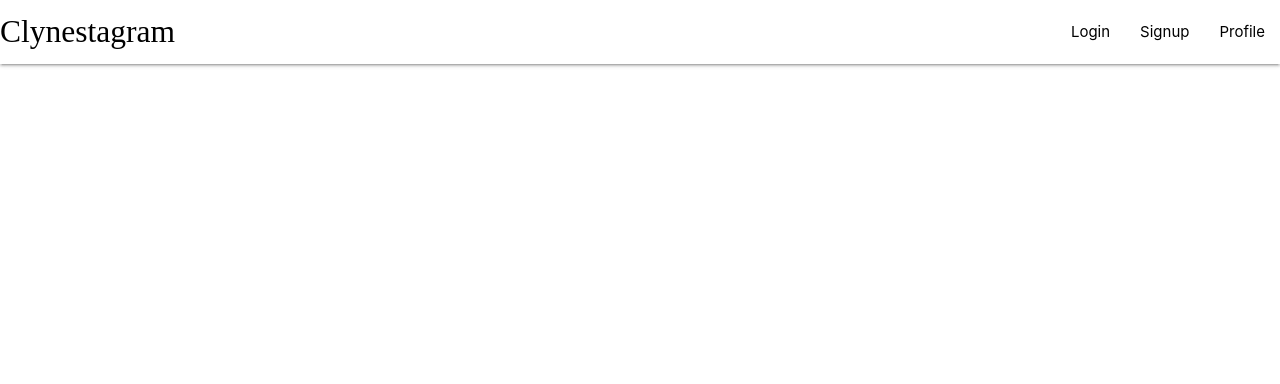
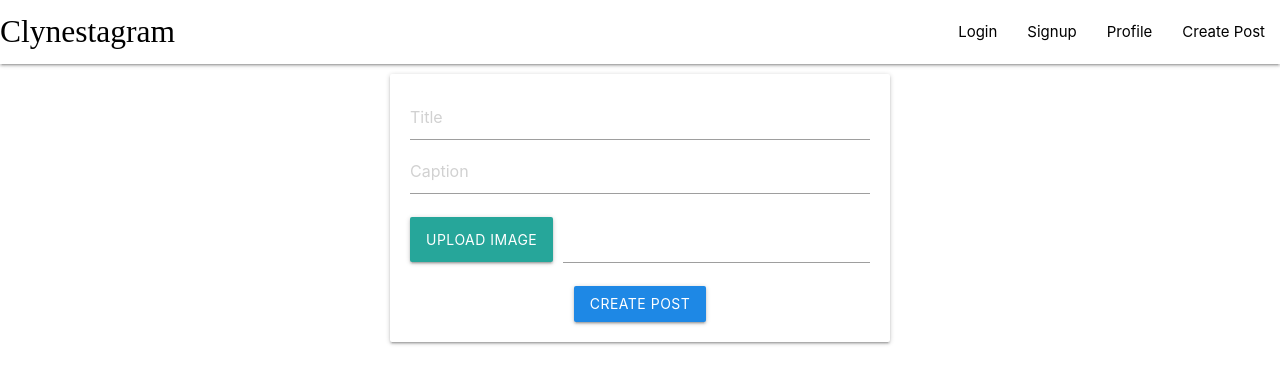
Before and after one commit to clippefuentes/MERNInstagram, a React (Create React App) app in the folder client/: page /newPost in a window 1280 px wide. Shown: the top 384 px of the page. Built offline with nearby package versions, Linux system fonts and the light colour scheme; a web font is replaced by a local one.

Commit message:
add create post page

```diff
--- a/client/public/index.html
+++ b/client/public/index.html
@@ -24,6 +24,7 @@
       work correctly both with client-side routing and a non-root public URL.
       Learn how to configure a non-root public URL by running `npm run build`.
     -->
+    <link href="https://fonts.googleapis.com/icon?family=Material+Icons" rel="stylesheet">
     <link rel="stylesheet" href="https://cdnjs.cloudflare.com/ajax/libs/materialize/1.0.0/css/materialize.min.css">
     <title>React App</title>
   </head>
--- a/client/src/App.css
+++ b/client/src/App.css
@@ -42,3 +42,9 @@ a {
 .item {
   width: 30%
 }
+
+.home-card {
+  margin: 25px auto;
+  max-width: 500px;
+  height: max-content
+}
--- a/client/src/App.js
+++ b/client/src/App.js
@@ -6,6 +6,7 @@ import Home from './components/views/Home';
 import Login from './components/views/Login';
 import Profile from './components/views/Profile';
 import Signup from './components/views/Signup';
+import CreatePost from './components/views/CreatePost';
 
 import './App.css'
 
@@ -18,6 +19,7 @@ function App() {
         <Route path="/login" element={<Login />} />
         <Route path="/profile" element={<Profile />} />
         <Route path="/signup" element={<Signup />} />
+        <Route path="/newPost" element={<CreatePost />} />
       </Routes>
     </Router>
   );
--- a/client/src/components/Navbar.js
+++ b/client/src/components/Navbar.js
@@ -10,6 +10,7 @@ const NavBar = () => {
                 <li><Link to="/login">Login</Link></li>
                 <li><Link to="/signup">Signup</Link></li>
                 <li><Link to="/profile">Profile</Link></li>
+                <li><Link to="/newPost">Create Post</Link></li>
             </ul>
             </div>
         </nav>
--- /dev/null
+++ b/client/src/components/views/CreatePost.js
@@ -0,0 +1,30 @@
+import React from 'react'
+
+const CreatePost = () => {
+    return (
+        <div className="card input-div"
+            style={{
+                margin: "10px auto",
+                maxWidth: "500px",
+                padding: "20px",
+                textAlign: "center"
+            }}
+        >
+            <input type="text" placeholder="Title " />
+            <input type="text" placeholder="Caption " /><div class="file-field input-field">
+                <div className="btn">
+                    <span>Upload Image</span>
+                    <input type="file" />
+                </div>
+                <div class="file-path-wrapper">
+                    <input className="file-path validate" type="text" />
+                </div>
+            </div>
+            <button className="btn waves-effect waves-light blue darken-1" type="submit" name="action">
+                Create Post
+            </button>
+        </div>
+    )
+}
+
+export default CreatePost
--- a/client/src/components/views/Home.js
+++ b/client/src/components/views/Home.js
@@ -2,8 +2,43 @@ import React from 'react'
 
 const Home = () => {
     return (
-        <div>
-            HOME
+        <div className="home">
+            <div className="card home-card">
+                <h5>Clyne</h5>
+                <div className="card-image">
+                    <img src={`https://images.unsplash.com/photo-1637256978569-33924dd9512d?ixid=MnwxMjA3fDB8MHxwaG90by1wYWdlfHx8fGVufDB8fHx8&ixlib=rb-1.2.1&auto=format&fit=crop&w=1170&q=80`} />
+                </div>
+                <div className="card-content">
+                    <i className="material-icons" style={{color: 'black'}}>favorite</i>
+                    <h6>Title</h6>
+                    <p>Thank God for this view</p>
+                    <input type="text" placeholder="Add a comment" />
+                </div>
+            </div>
+            <div className="card home-card">
+                <h5>Clyne</h5>
+                <div className="card-image">
+                    <img src={`https://images.unsplash.com/photo-1637256978569-33924dd9512d?ixid=MnwxMjA3fDB8MHxwaG90by1wYWdlfHx8fGVufDB8fHx8&ixlib=rb-1.2.1&auto=format&fit=crop&w=1170&q=80`} />
+                </div>
+                <div className="card-content">
+                    <i className="material-icons" style={{color: 'black'}}>favorite</i>
+                    <h6>Title</h6>
+                    <p>Thank God for this view</p>
+                    <input type="text" placeholder="Add a comment" />
+                </div>
+            </div>
+            <div className="card home-card">
+                <h5>Clyne</h5>
+                <div className="card-image">
+                    <img src={`https://images.unsplash.com/photo-1637256978569-33924dd9512d?ixid=MnwxMjA3fDB8MHxwaG90by1wYWdlfHx8fGVufDB8fHx8&ixlib=rb-1.2.1&auto=format&fit=crop&w=1170&q=80`} />
+                </div>
+                <div className="card-content">
+                    <i className="material-icons" style={{color: 'black'}}>favorite</i>
+                    <h6>Title</h6>
+                    <p>Thank God for this view</p>
+                    <input type="text" placeholder="Add a comment" />
+                </div>
+            </div>
         </div>
     )
 }
--- a/client/src/components/views/Login.js
+++ b/client/src/components/views/Login.js
@@ -8,7 +8,7 @@ const Login = () => {
                 <h2 className="brand-logo"> Clynestagram </h2>
                 <input type="email" placeholder="Email" />
                 <input type="password" placeholder="Password" />
-                <button className="btn waves-effect waves-light blue lighten-2" type="submit" name="action">
+                <button className="btn waves-effect waves-light blue darken-1" type="submit" name="action">
                     Login
                 </button>
                 <h5>
--- a/client/src/components/views/Signup.js
+++ b/client/src/components/views/Signup.js
@@ -9,7 +9,7 @@ const Signup = () => {
                 <input type="text" placeholder="Name" />
                 <input type="email" placeholder="Email" />
                 <input type="password" placeholder="Password" />
-                <button className="btn waves-effect waves-light blue lighten-2" type="submit" name="action">
+                <button className="btn waves-effect waves-light blue darken-1" type="submit" name="action">
                     Sign Up
                 </button>
                 <h5>
```
